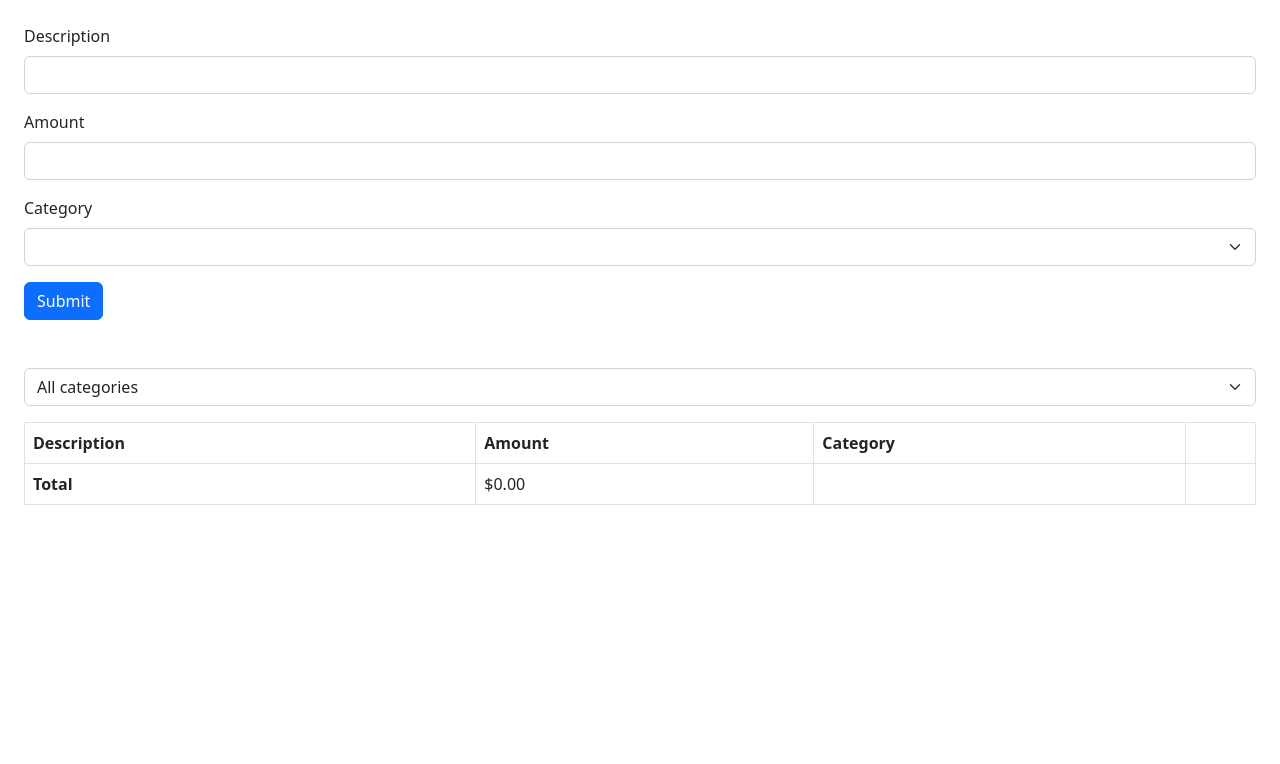
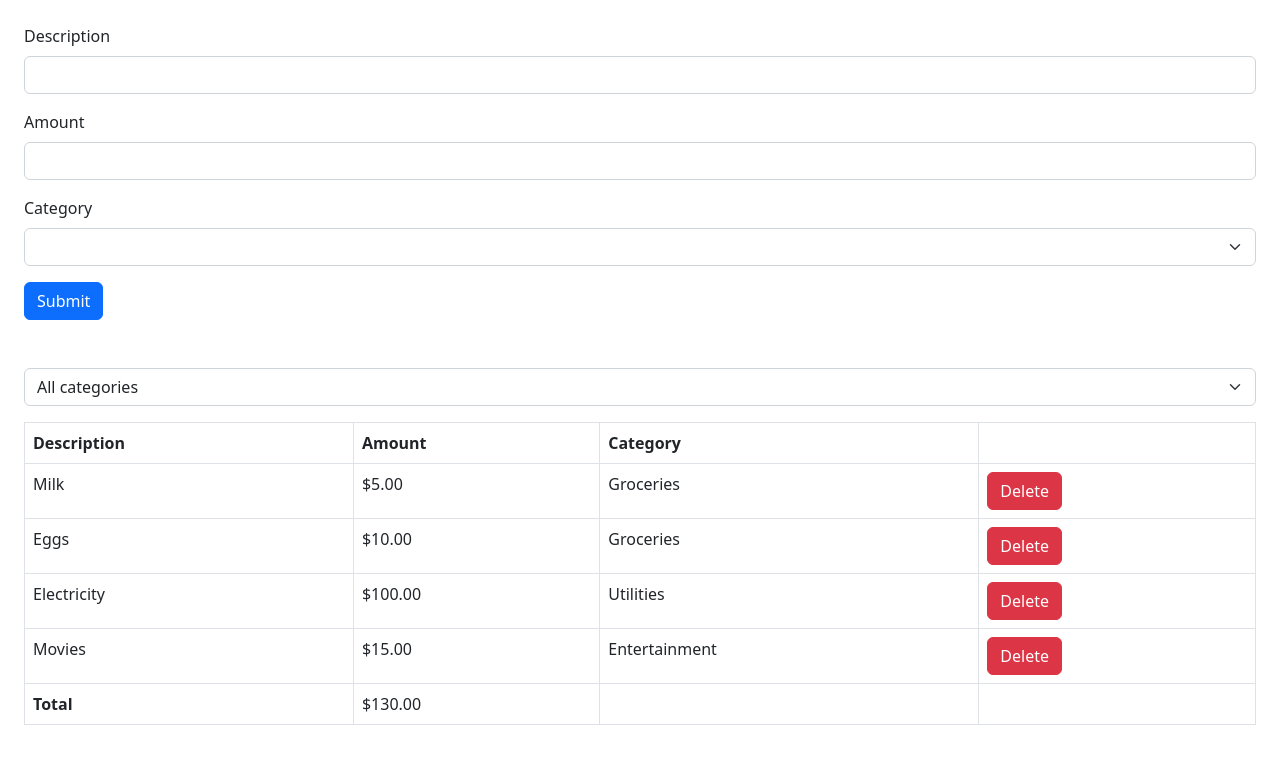
Before and after one commit to museMKUltra/react-typescript, a React (Vite) app: page / in a window 1280 px wide. Shown: the top 764 px of the page. Built offline with nearby package versions, Linux system fonts and the light colour scheme.

Commit message:
feat(List): delete item by description

```diff
--- a/src/App.tsx
+++ b/src/App.tsx
@@ -18,10 +18,31 @@ interface Item {
 }
 
 function App() {
-	const [items, setItems] = useState<Item[]>([])
-	const addItem = (item: Item) => {
-		setItems([...items, item])
-	}
+	const [items, setItems] = useState<Item[]>([
+		{
+			description: 'Milk',
+			amount: 5,
+			category: 'Groceries',
+		},
+		{
+			description: 'Eggs',
+			amount: 10,
+			category: 'Groceries',
+		},
+		{
+			description: 'Electricity',
+			amount: 100,
+			category: 'Utilities',
+		},
+		{
+			description: 'Movies',
+			amount: 15,
+			category: 'Entertainment',
+		},
+	])
+	const addItem = (item: Item) => setItems([...items, item])
+	const deleteItem = (description: string) =>
+		setItems(items.filter(item => item.description !== description))
 
 	const [selectedItem, setSelectedItem] = useState<string>(categories[0])
 	const changeItem = (item: string) => {
@@ -41,6 +62,7 @@ function App() {
 				/>
 				<div className="mt-3">
 					<List
+						deleteItem={deleteItem}
 						items={
 							isAllCategories
 								? items
--- a/src/components/List.tsx
+++ b/src/components/List.tsx
@@ -8,9 +8,10 @@ interface Item {
 
 interface Props {
 	items: Item[]
+	deleteItem: (description: string) => void
 }
 
-function List({ items }: Props) {
+function List({ items, deleteItem }: Props) {
 	const total = items.reduce(
 		(total: number, item: Item) => item.amount + total,
 		0
@@ -33,7 +34,15 @@ function List({ items }: Props) {
 						<td>{item.description}</td>
 						<td>{priceFormat(item.amount)}</td>
 						<td>{item.category}</td>
-						<td>Delete</td>
+						<td>
+							<button
+								type="button"
+								className="btn btn-danger"
+								onClick={() => deleteItem(item.description)}
+							>
+								Delete
+							</button>
+						</td>
 					</tr>
 				))}
 				<tr>
```
